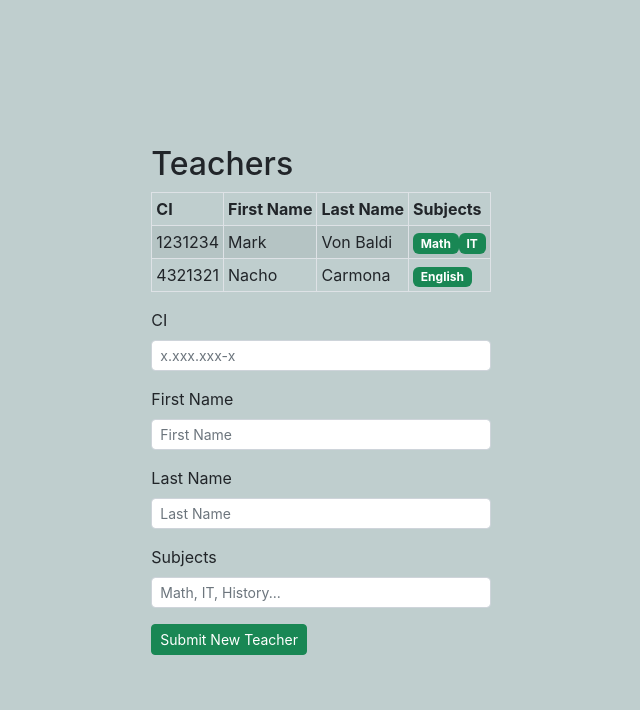
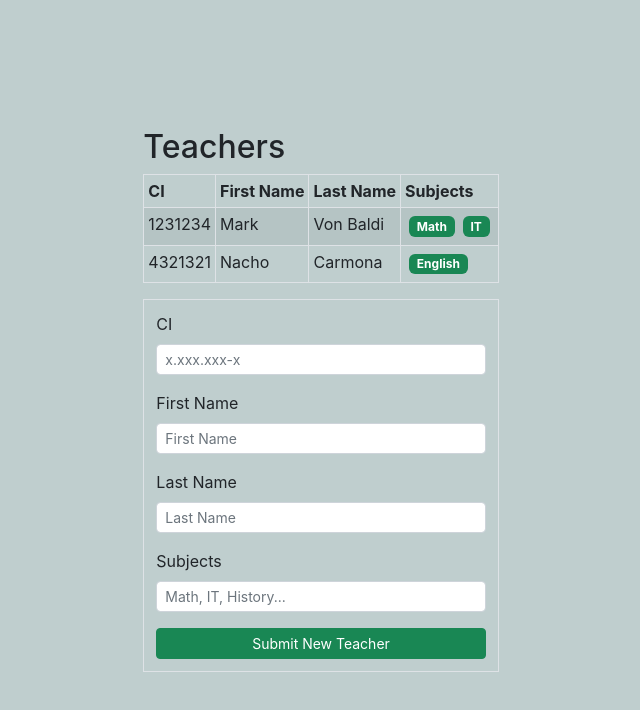
Before and after one commit to marcobaldi97/PISG4Prototype, a React (Create React App) app in the folder pis_prototype/: page / in a window 1280 px wide. Shown: the top 710 px of the page, without its empty margins (319-959 px from the left). Built offline with nearby package versions, Linux system fonts and the light colour scheme.

Commit message:
Adding some styles.

```diff
--- a/pis_prototype/package.json
+++ b/pis_prototype/package.json
@@ -42,5 +42,8 @@
       "last 1 firefox version",
       "last 1 safari version"
     ]
+  },
+  "devDependencies": {
+    "sass": "^1.54.4"
   }
 }
--- /dev/null
+++ b/pis_prototype/src/components/CreateTeacher/CreateTeacher.scss
@@ -0,0 +1,12 @@
+
+.create-teacher {
+    display: flex;
+    flex-direction: column;
+
+    padding: 12px;
+    border: 1px solid #dee2e6;
+
+    .submit-button {
+        justify-self: center;
+    }
+}
--- a/pis_prototype/src/components/CreateTeacher/CreateTeacher.tsx
+++ b/pis_prototype/src/components/CreateTeacher/CreateTeacher.tsx
@@ -2,6 +2,8 @@ import React from "react";
 import { Button, Form } from "react-bootstrap";
 
 import { Subject, Teacher } from "../../types";
+
+import "./CreateTeacher.scss";
 
 interface CreateTeacherProps {
 	teachers: Teacher[];
@@ -38,7 +40,7 @@ export default function CreateTeacher(props: CreateTeacherProps) {
 	};
 
 	return (
-		<Form onSubmit={handleSubmit}>
+		<Form className="create-teacher" onSubmit={handleSubmit}>
 			<Form.Group className="mb-3" controlId="ci">
 				<Form.Label>CI</Form.Label>
 				<Form.Control size="sm" type="text" placeholder="x.xxx.xxx-x" />
@@ -63,7 +65,11 @@ export default function CreateTeacher(props: CreateTeacherProps) {
 				/>
 			</Form.Group>
 
-			<Button variant="success" size="sm" type="submit">
+			<Button
+				className="submit-button"
+				variant="success"
+				size="sm"
+				type="submit">
 				Submit New Teacher
 			</Button>
 		</Form>
--- /dev/null
+++ b/pis_prototype/src/components/TeachersTables/TeachersTable.scss
@@ -0,0 +1,3 @@
+.badge {
+    margin: 4px;
+}
--- a/pis_prototype/src/components/TeachersTables/TeachersTable.tsx
+++ b/pis_prototype/src/components/TeachersTables/TeachersTable.tsx
@@ -2,6 +2,8 @@ import React from "react";
 import { Badge, Table } from "react-bootstrap";
 
 import { Teacher } from "../../types";
+
+import "./TeachersTable.scss";
 
 interface TeachersTableProps {
 	teachers: Teacher[];
@@ -28,7 +30,9 @@ export default function TeachersTable(props: TeachersTableProps) {
 						<td>{teacher.lastName}</td>
 						<td>
 							{teacher.subjects.map((subject) => (
-								<Badge bg="success">{subject.name}</Badge>
+								<Badge className="badge" bg="success">
+									{subject.name}
+								</Badge>
 							))}
 						</td>
 					</tr>
```
Also changed, not shown: 1 other file (tests, documents, lock files or other folders).
